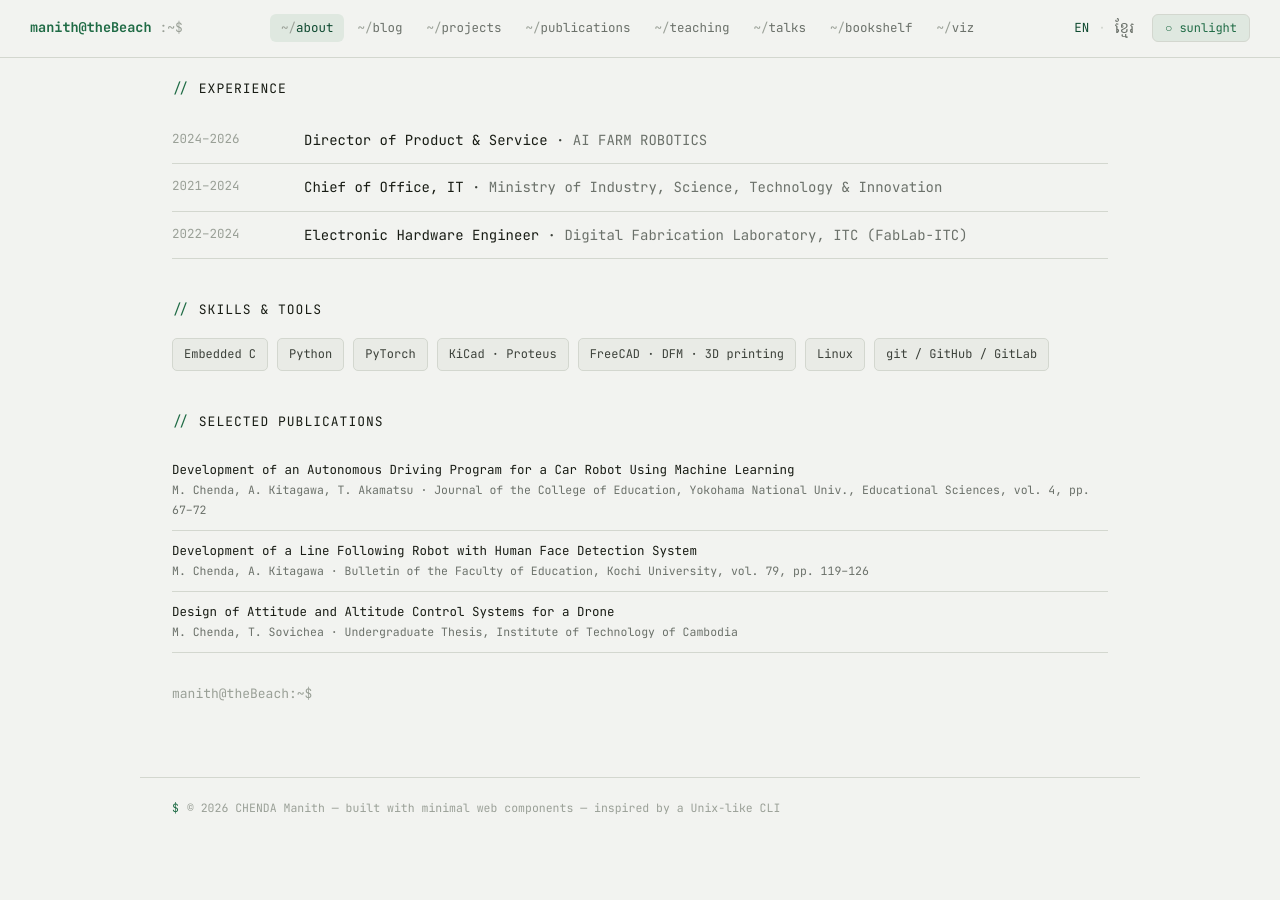
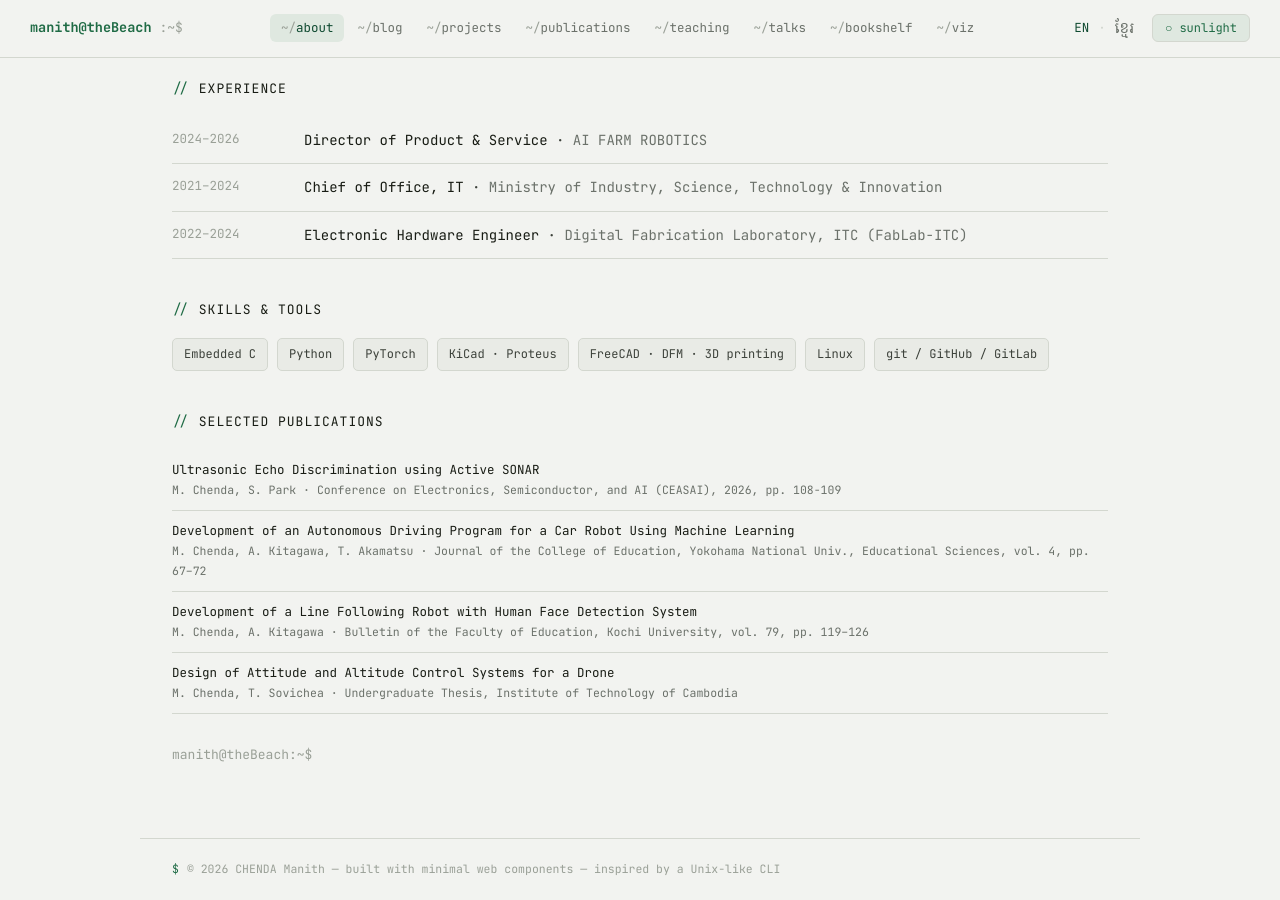
Before and after one commit to ManithChenda/manithchenda.github.io, a Jekyll site: the page built from index.html, in a window 1280 px wide and 900 px high, scrolled down 679 px. Built offline with Jekyll 4.4.1, drawn with Linux system fonts in a browser that asks for light colours; before the commit the page ends 1518 px from its top, so only the background shows below that.

Commit message:
updated publication list

```diff
--- a/_data/publications.yml
+++ b/_data/publications.yml
@@ -1,5 +1,13 @@
 # Migrated verbatim from reference/strings.js (window.SITE.publications)
 # `link: ""` renders without the [ view ↗ ] affordance.
+- year: "2026"
+  venue: "Conference on Electronics, Semiconductor, and AI (CEASAI), 2026, pp. 108-109"
+  authors: "M. Chenda, S. Park"
+  en:
+    title: "Ultrasonic Echo Discrimination using Active SONAR"
+  km:
+    title: "Ultrasonic Echo Discrimination using Active SONAR"
+
 - year: "2021"
   venue: "Journal of the College of Education, Yokohama National Univ., Educational Sciences, vol. 4, pp. 67–72"
   authors: "M. Chenda, A. Kitagawa, T. Akamatsu"
```
